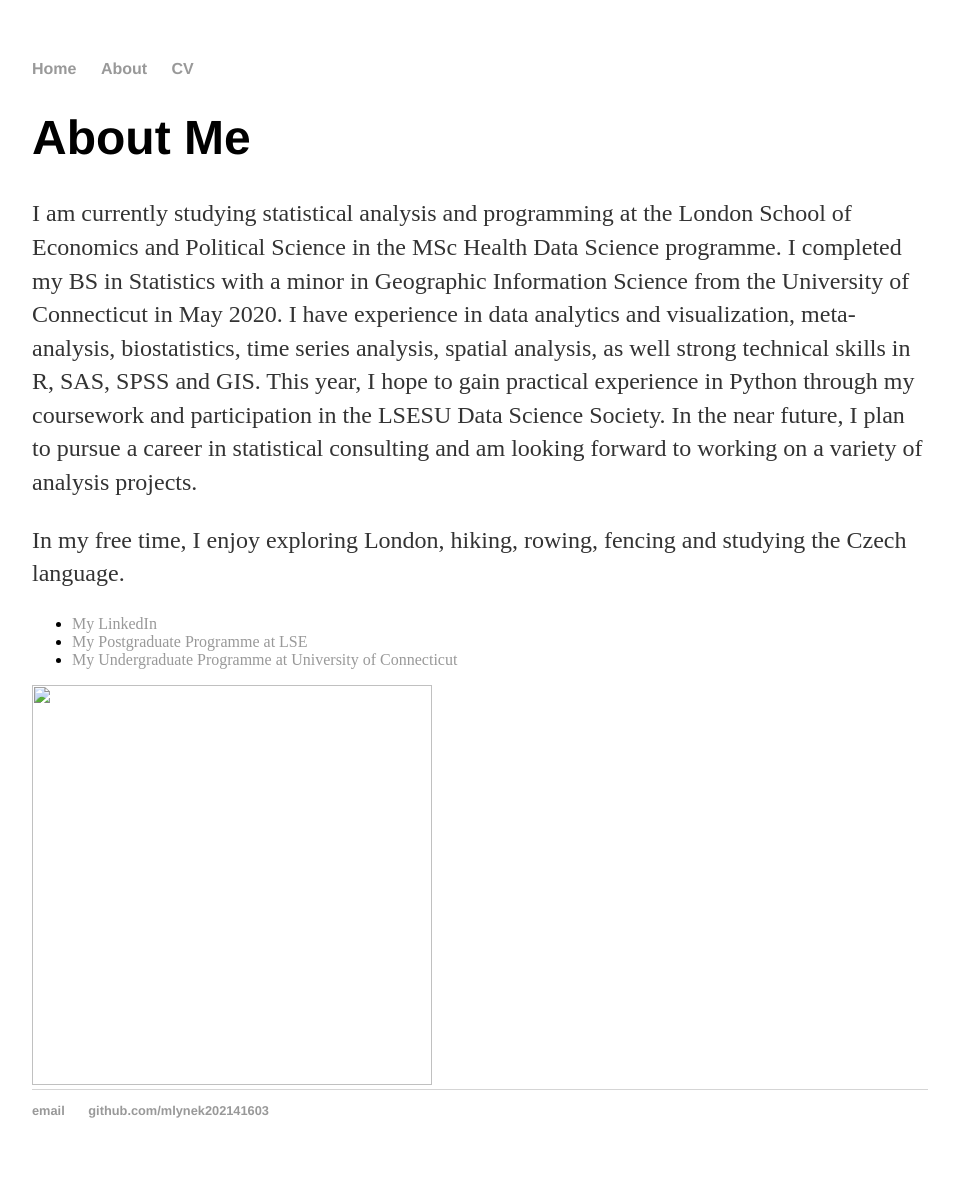
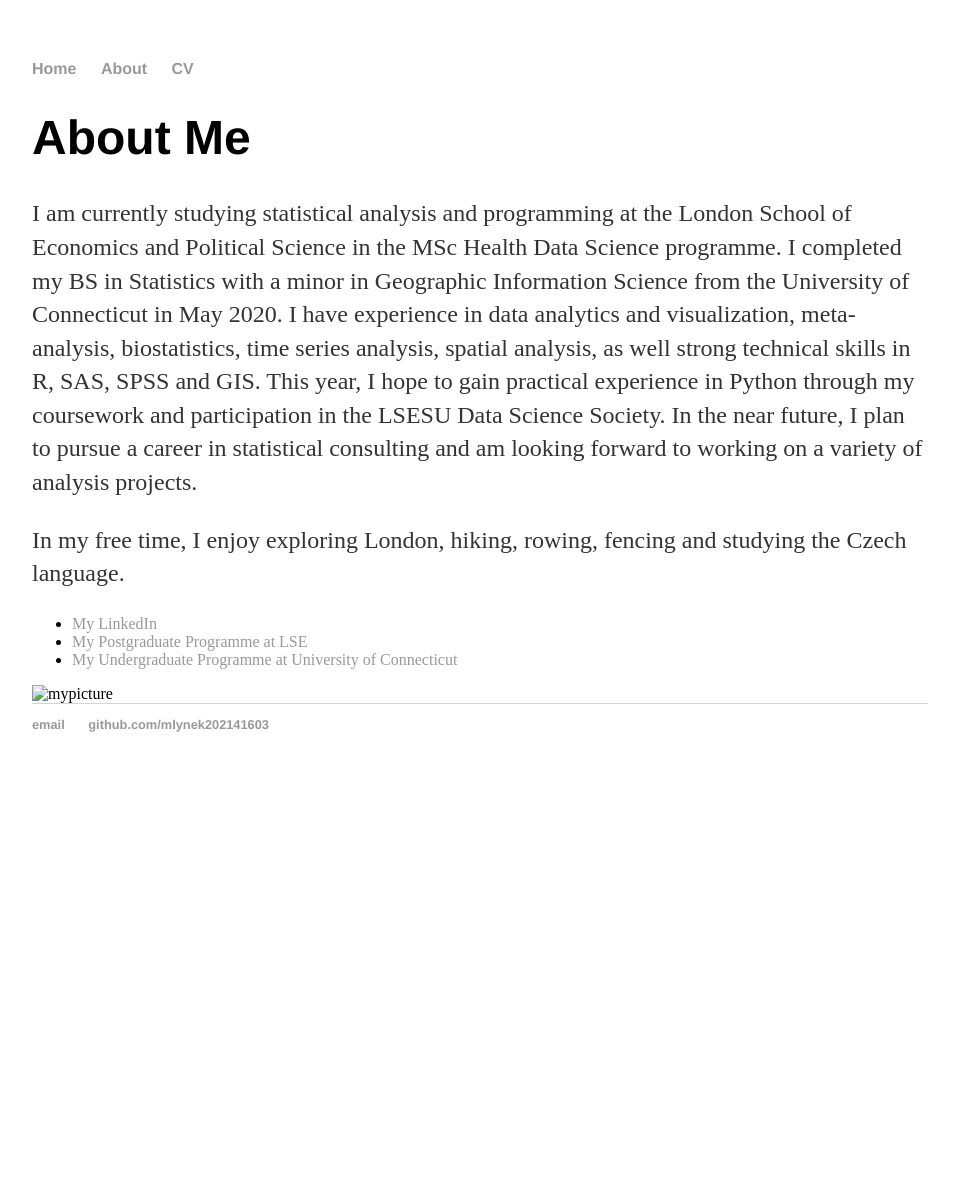
Before and after one commit to mlynek202141603/mlynek202141603.github.io, a Jekyll site: the page built from about/index.html, in a window 1280 px wide. Shown: the whole page, without its empty margins (160-1119 px from the left). Built offline with Jekyll 4.4.1, drawn with Linux system fonts in a browser that asks for light colours; after the commit the page ends 900 px from its top, so only the background shows below that.

Commit message:
Update index.html

```diff
--- a/about/index.html
+++ b/about/index.html
@@ -21,6 +21,6 @@ title: About Magdalene Mlynek
 				</ul>
 
 
-	<img src="file:///Users/magdalenemlynek/Desktop/Pictures/IMG_4031.jpg" width="400" height="400">
+	<img src="file:///Users/magdalenemlynek/Desktop/Pictures/IMG_4031.jpg" alt="mypicture" width="400" height="400">
 
 </div><!-- /.blurb -->
```
